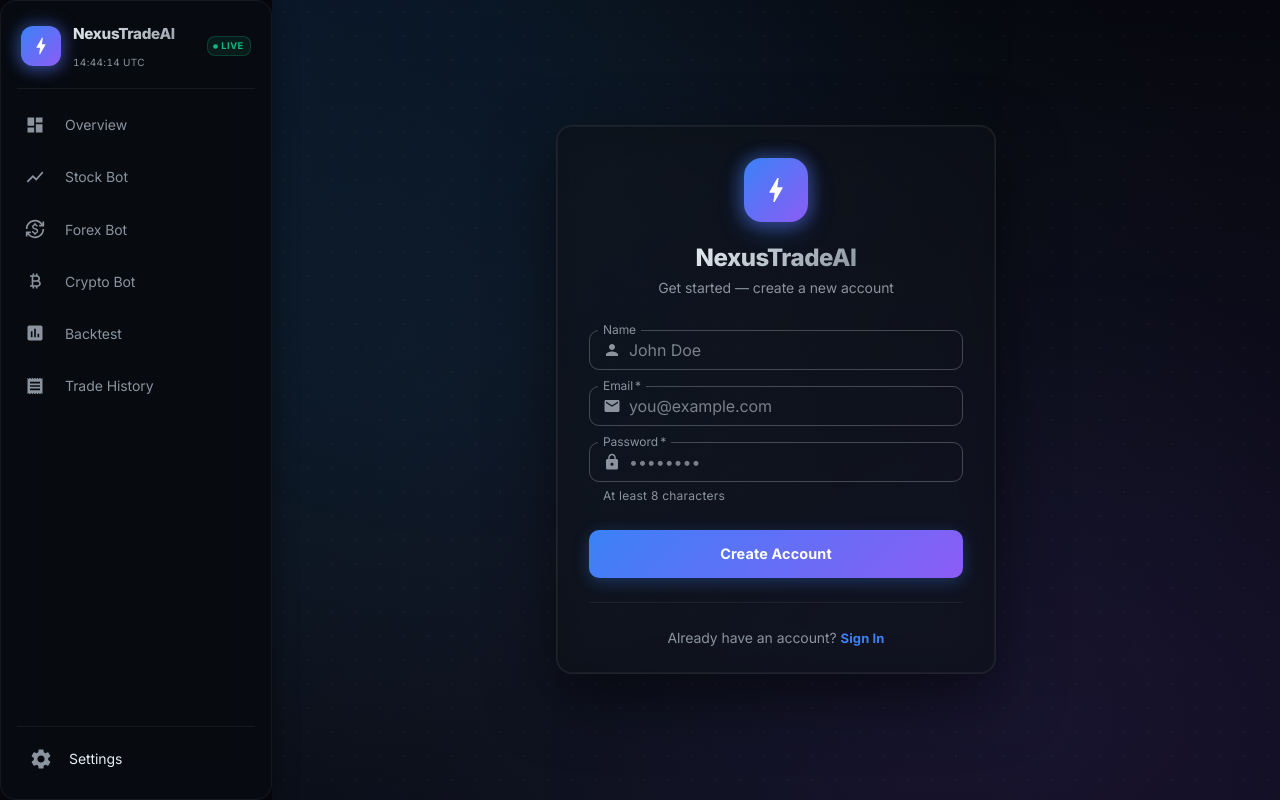
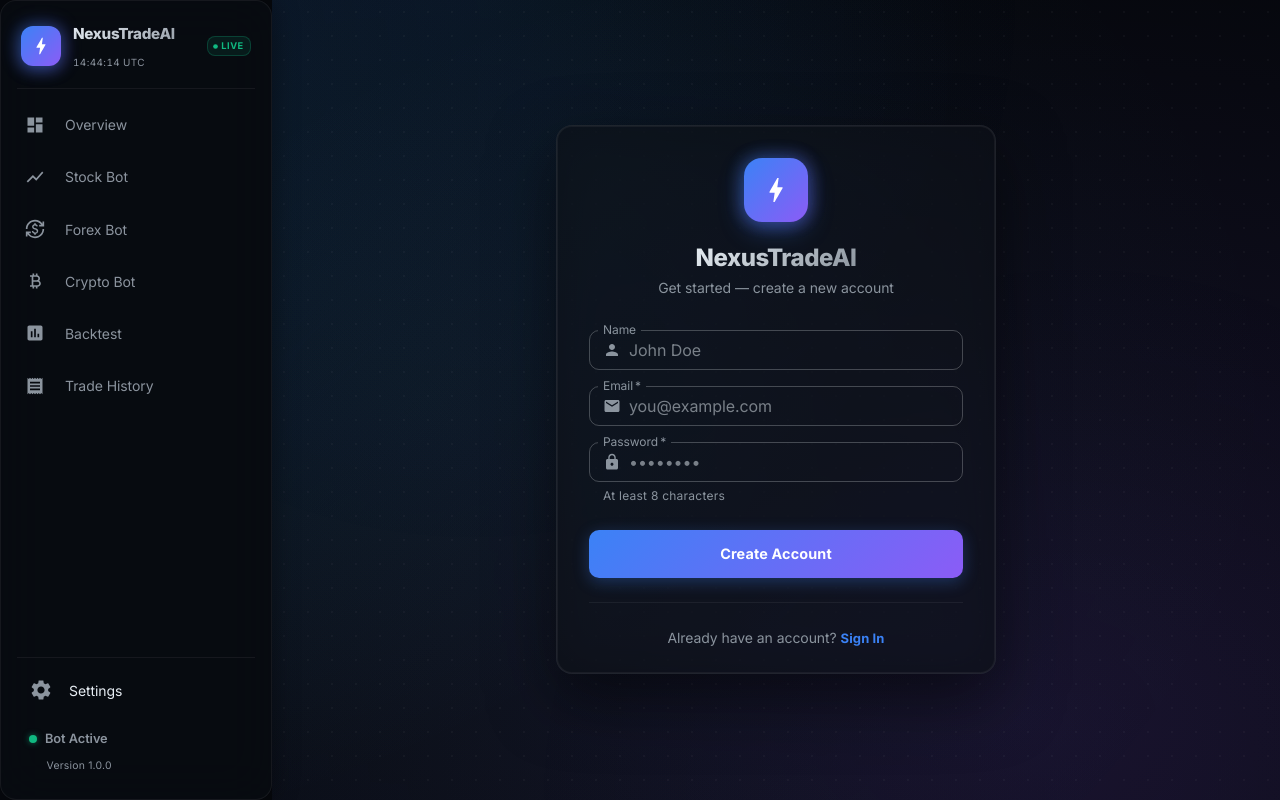
Before and after one commit to Thepluscode/NexusTradeAI, a React (Vite) app in the folder clients/bot-dashboard/: page /login in a window 1280 px wide. Built offline with nearby package versions, Linux system fonts and the light colour scheme; no server answers.

Commit message:
feat: Add Bot Active status + version to sidebar, above user profile
- Green pulsing dot with 'Bot Active' label in sidebar
- 'Version 1.0.0' below the status indicator
- User avatar color changed to green to match screenshot
- Avatar slightly larger (36px) for better visual weight

```diff
--- a/clients/bot-dashboard/src/App.tsx
+++ b/clients/bot-dashboard/src/App.tsx
@@ -278,8 +278,30 @@ function Navigation() {
             <ListItemText primary="Settings" primaryTypographyProps={{ fontSize: '0.875rem' }} />
           </ListItemButton>
         </ListItem>
+
+        {/* Bot Status + Version */}
+        <Box sx={{ px: 2, pt: 2, pb: 1 }}>
+          <Box sx={{ display: 'flex', alignItems: 'center', gap: 1, mb: 0.3 }}>
+            <Box
+              sx={{
+                width: 8,
+                height: 8,
+                borderRadius: '50%',
+                bgcolor: '#10b981',
+                boxShadow: '0 0 6px rgba(16, 185, 129, 0.6)',
+                animation: 'pulseDot 2s ease-in-out infinite',
+              }}
+            />
+            <Typography variant="body2" sx={{ fontWeight: 600, fontSize: '0.8rem' }}>Bot Active</Typography>
+          </Box>
+          <Typography variant="caption" sx={{ color: 'text.secondary', fontSize: '0.65rem', pl: 2.2 }}>
+            Version 1.0.0
+          </Typography>
+        </Box>
+
+        {/* User Profile + Logout */}
         {user && (
-          <ListItem disablePadding sx={{ mt: 1 }}>
+          <ListItem disablePadding sx={{ mt: 0.5 }}>
             <Tooltip title="Sign out" placement="right" arrow>
               <ListItemButton
                 onClick={logout}
@@ -293,14 +315,14 @@ function Navigation() {
               >
                 <Avatar
                   sx={{
-                    width: 32,
-                    height: 32,
+                    width: 36,
+                    height: 36,
                     mr: 1.5,
-                    fontSize: '0.75rem',
+                    fontSize: '0.85rem',
                     fontWeight: 700,
-                    bgcolor: alpha('#3b82f6', 0.15),
-                    color: '#60a5fa',
-                    border: '1px solid rgba(59, 130, 246, 0.2)',
+                    bgcolor: alpha('#10b981', 0.15),
+                    color: '#34d399',
+                    border: `2px solid ${alpha('#10b981', 0.3)}`,
                   }}
                 >
                   {(user.name || user.email)?.[0]?.toUpperCase() || 'U'}
@@ -309,7 +331,7 @@ function Navigation() {
                   <Typography
                     variant="body2"
                     sx={{
-                      fontWeight: 500,
+                      fontWeight: 600,
                       fontSize: '0.8rem',
                       color: 'text.primary',
                       whiteSpace: 'nowrap',
```
